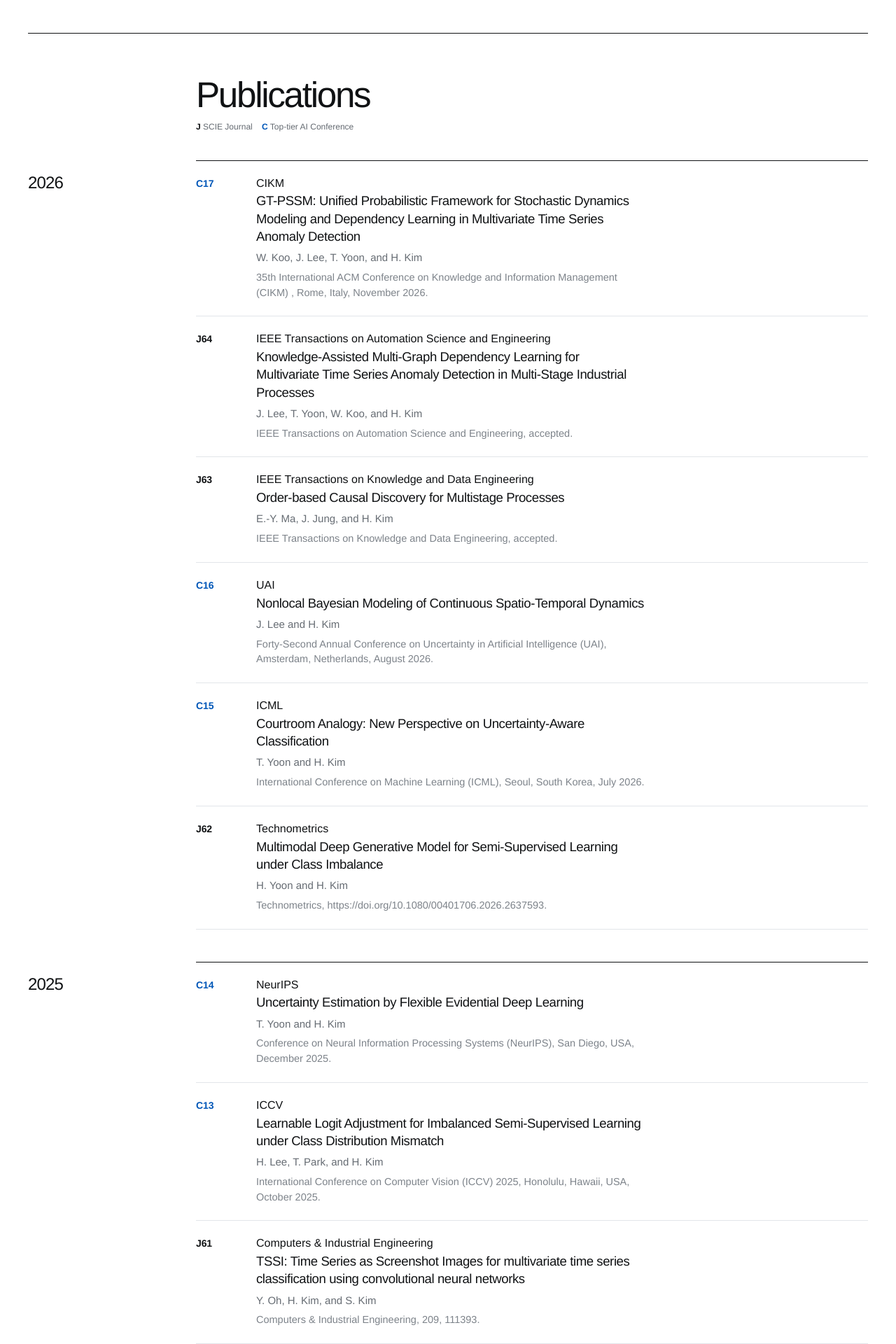
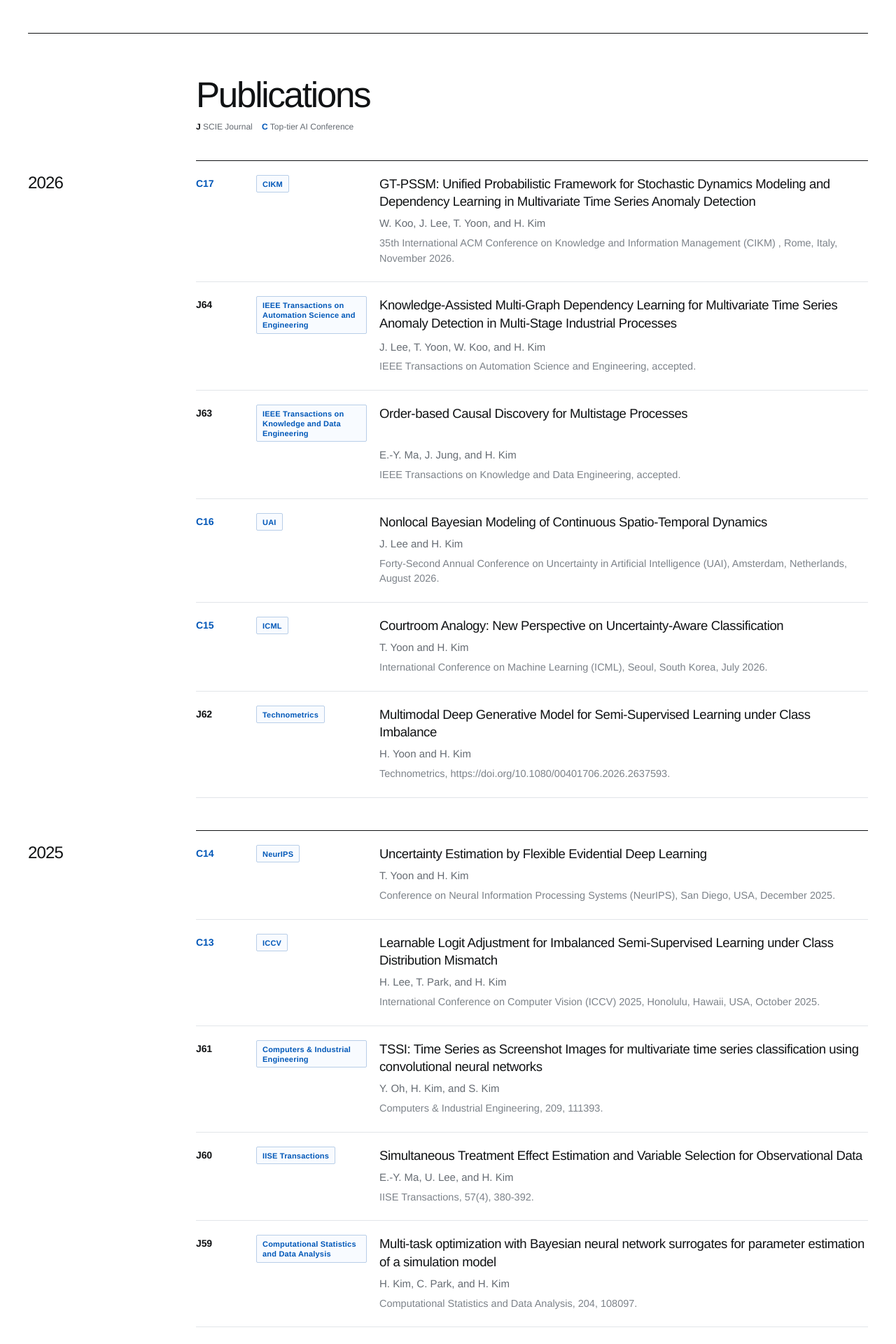
Before and after one commit to JaeyeongLee1/eds-website, a Jekyll site: the page built from research/index.html, in a window 1280 px wide. Shown: the part 435-2355 px from the top of the page at 70% size. Built offline with Jekyll 4.4.1, drawn with Linux system fonts in a browser that asks for light colours.

Commit message:
Style publication venues as compact labels

```diff
--- a/assets/css/research.css
+++ b/assets/css/research.css
@@ -186,7 +186,7 @@ a { color: inherit; }
 .year-publications { border-top: 1px solid var(--text); }
 .publication-row {
   display: grid;
-  grid-template-columns: 58px minmax(0, 1fr) minmax(210px, 290px);
+  grid-template-columns: 58px minmax(0, 1fr);
   column-gap: 28px;
   align-items: start;
   padding: 20px 0 22px;
@@ -201,39 +201,48 @@ a { color: inherit; }
   font-variant-numeric: tabular-nums;
 }
 .pub-code.conference { color: var(--blue); }
+.pub-main { min-width: 0; }
+.pub-heading {
+  display: grid;
+  grid-template-columns: minmax(118px, 158px) minmax(0, 1fr);
+  column-gap: 18px;
+  align-items: start;
+}
+.venue-badge {
+  display: inline-block;
+  justify-self: start;
+  max-width: 158px;
+  padding: 5px 8px 4px;
+  border: 1px solid #b8cee8;
+  border-radius: 2px;
+  background: #f8fbff;
+  color: var(--blue);
+  font-size: 11px;
+  line-height: 1.28;
+  font-weight: 650;
+  letter-spacing: 0.018em;
+}
 .pub-main h3 {
-  max-width: 800px;
-  margin: 0 0 7px;
+  max-width: 880px;
+  margin: 0;
   font-size: clamp(17px, 1.45vw, 20px);
   line-height: 1.36;
   font-weight: 520;
   letter-spacing: -0.022em;
 }
 .authors {
-  margin: 0;
+  margin: 8px 0 0 176px;
   color: #666c73;
   font-size: 15px;
   line-height: 1.45;
 }
 .pub-meta {
-  margin: 7px 0 0;
+  margin: 7px 0 0 176px;
   color: #7d838a;
   font-size: 14.5px;
   line-height: 1.5;
   font-weight: 400;
   letter-spacing: 0;
-}
-.venue {
-  padding-top: 1px;
-  color: var(--text);
-  font-size: 14px;
-  line-height: 1.35;
-  text-align: left;
-}
-.venue-name {
-  display: block;
-  font-weight: 630;
-  letter-spacing: -0.012em;
 }
 
 .site-footer { border-top: 1px solid var(--text); }
@@ -250,9 +259,16 @@ a { color: inherit; }
 
 @media (max-width: 1060px) {
   .publication-row {
-    grid-template-columns: 52px minmax(0, 1fr) minmax(190px, 245px);
+    grid-template-columns: 52px minmax(0, 1fr);
     column-gap: 21px;
   }
+  .pub-heading {
+    grid-template-columns: minmax(108px, 138px) minmax(0, 1fr);
+    column-gap: 15px;
+  }
+  .venue-badge { max-width: 138px; }
+  .authors,
+  .pub-meta { margin-left: 153px; }
 }
 
 @media (max-width: 900px) {
@@ -269,10 +285,16 @@ a { color: inherit; }
     grid-template-columns: 50px minmax(0, 1fr);
     row-gap: 8px;
   }
-  .venue {
-    grid-column: 2;
-    margin-top: 2px;
+  .pub-heading {
+    grid-template-columns: minmax(96px, 124px) minmax(0, 1fr);
+    column-gap: 14px;
   }
+  .venue-badge {
+    max-width: 124px;
+    font-size: 10.5px;
+  }
+  .authors,
+  .pub-meta { margin-left: 138px; }
 }
 
 @media (max-width: 700px) {
@@ -299,7 +321,16 @@ a { color: inherit; }
     margin-top: 18px;
     font-size: 28px;
   }
-  .venue { display: none; }
+  .pub-heading {
+    grid-template-columns: 1fr;
+    row-gap: 8px;
+  }
+  .venue-badge {
+    width: fit-content;
+    max-width: min(100%, 220px);
+  }
+  .authors,
+  .pub-meta { margin-left: 0; }
 }
 
 @media (max-width: 520px) {
```
